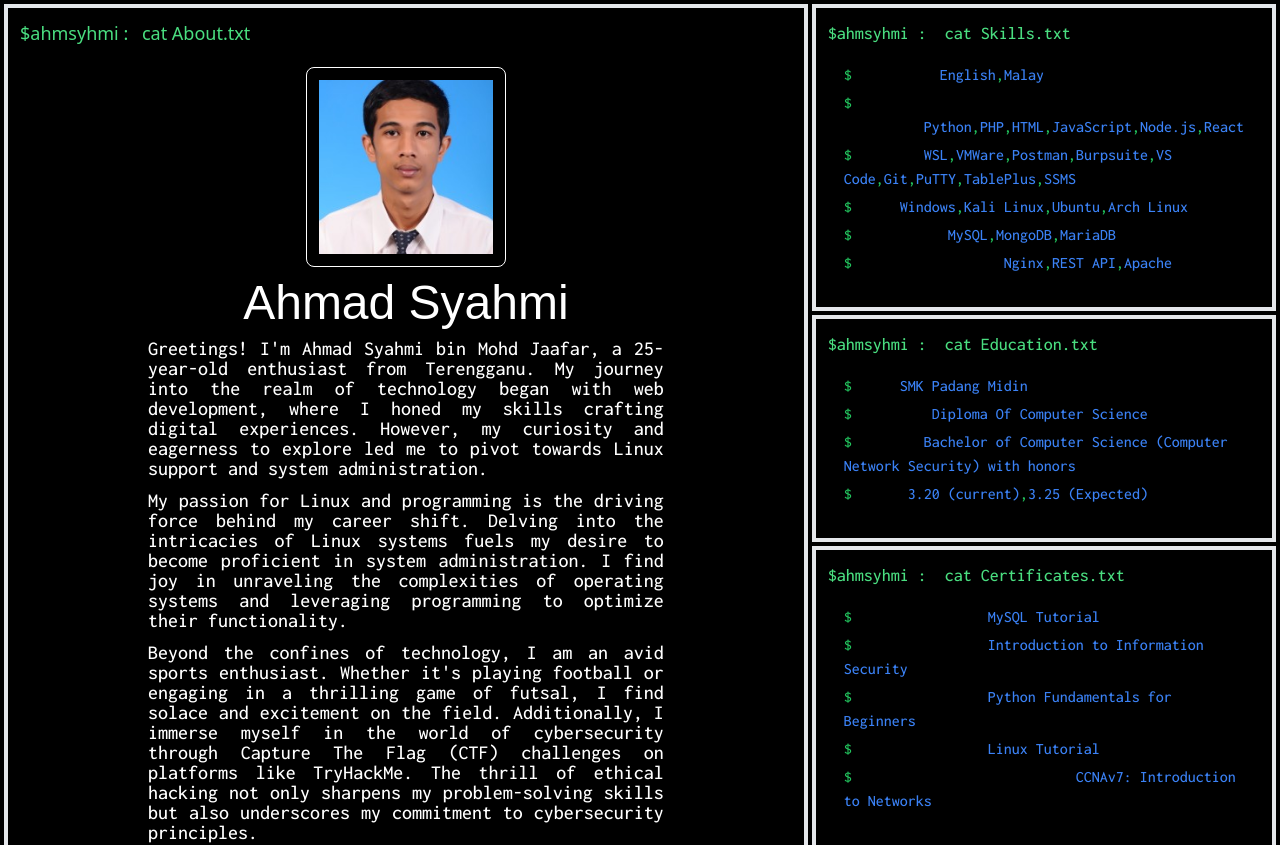
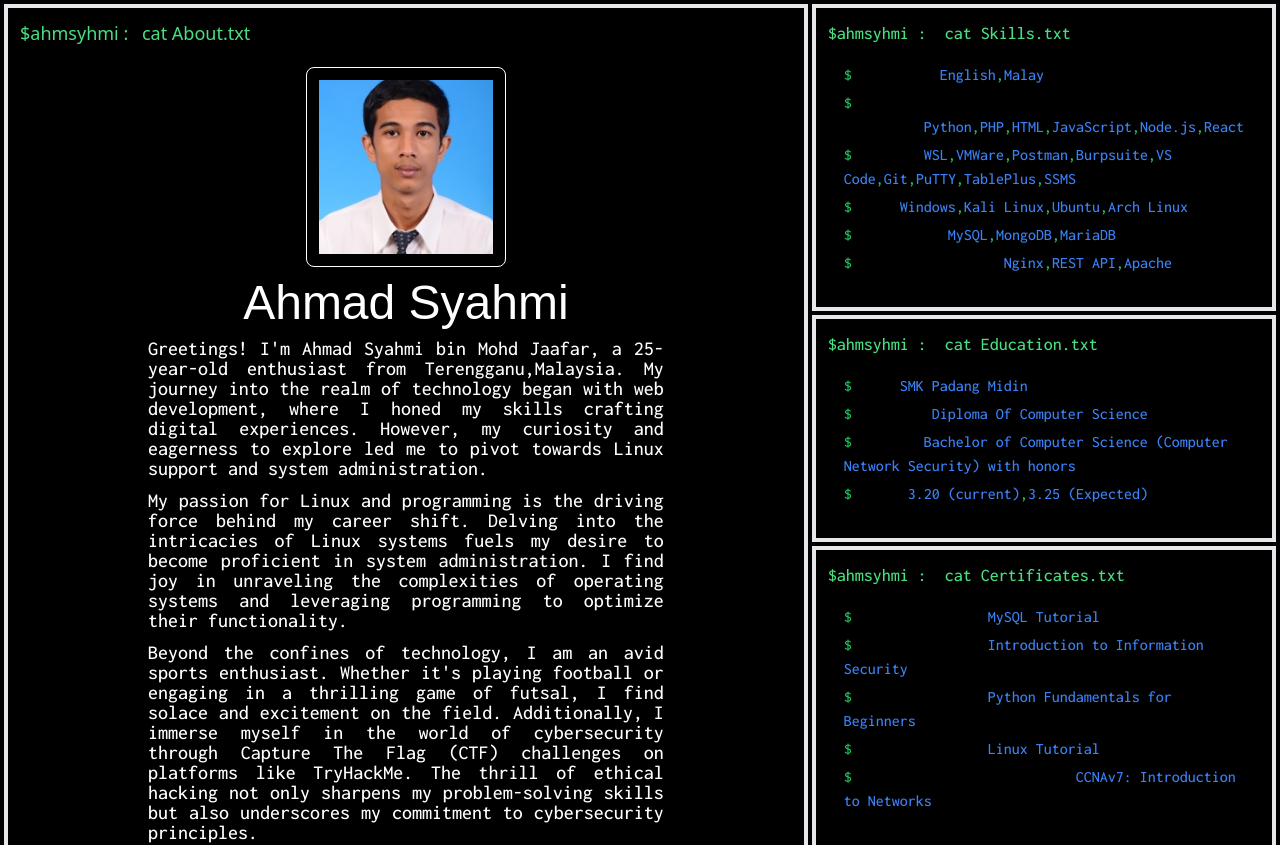
Before and after one commit to ahmsyhmi/portfolio, a Next.js app: page / in a window 1280 px wide. Shown: the top 845 px of the page. Built offline with nearby package versions, Linux system fonts and the light colour scheme; a web font is replaced by a local one.

Commit message:
Update About.tsx

```diff
--- a/src/components/About.tsx
+++ b/src/components/About.tsx
@@ -40,7 +40,7 @@ export default function About() {
                     <li className="flex flex-col pt-3 text-5xl font-honk items-center">
                         <span>Ahmad Syahmi</span>
                         <p className="pt-3 px-4 md:px-32 text-[20px] font-insco text-justify">
-                            Greetings! I&apos;m Ahmad Syahmi bin Mohd Jaafar, a 25-year-old enthusiast from Terengganu. My journey into
+                            Greetings! I&apos;m Ahmad Syahmi bin Mohd Jaafar, a 25-year-old enthusiast from Terengganu,Malaysia. My journey into
                             the realm of technology began with web development, where I honed my skills crafting digital experiences.
                             However, my curiosity and eagerness to explore led me to pivot towards Linux support and system
                             administration.
```
